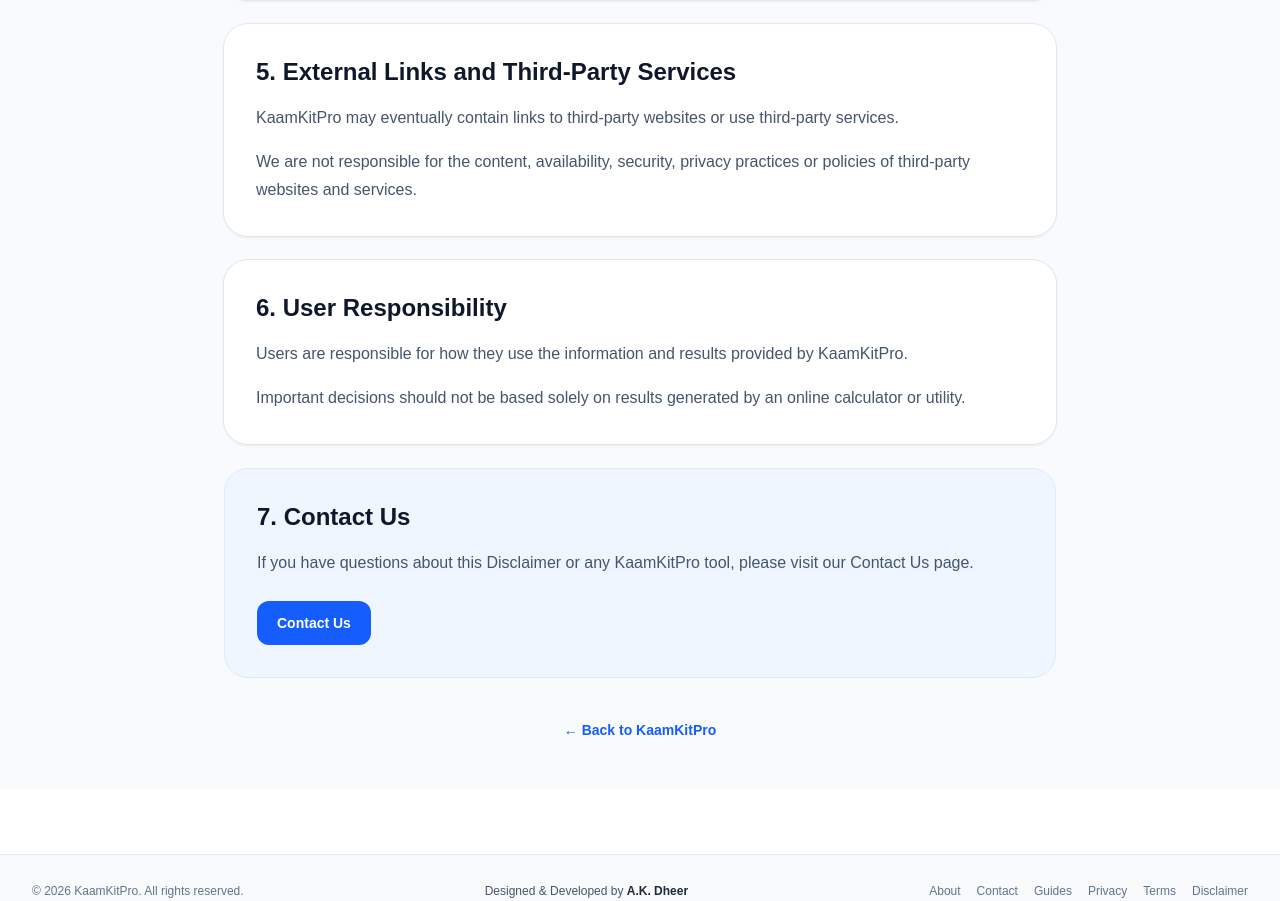
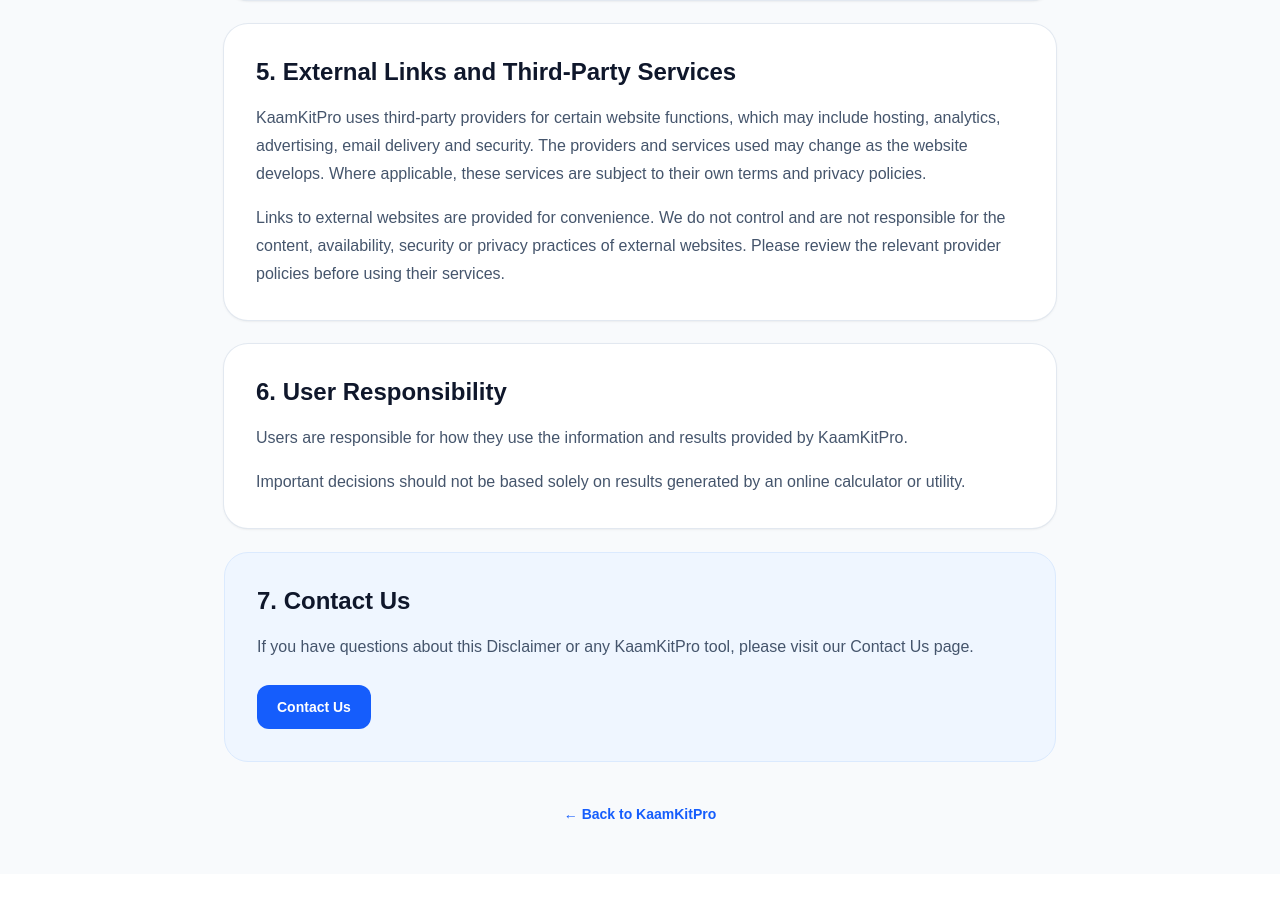
Before and after one commit to WellProSoftware/kaamkitpro, a Next.js app: page /disclaimer in a window 1280 px wide. Shown: the part 1433-2334 px from the top of the page. Built offline with nearby package versions, Linux system fonts and the light colour scheme; no server answers.

Commit message:
fix: align disclaimer with current third-party services

```diff
--- a/src/app/disclaimer/page.tsx
+++ b/src/app/disclaimer/page.tsx
@@ -108,14 +108,19 @@ export default function DisclaimerPage() {
             </h2>
 
             <p className="mt-4 leading-7 text-slate-600">
-              KaamKitPro may eventually contain links to third-party
-              websites or use third-party services.
+              KaamKitPro uses third-party providers for certain website
+              functions, which may include hosting, analytics, advertising,
+              email delivery and security. The providers and services used
+              may change as the website develops. Where applicable, these
+              services are subject to their own terms and privacy policies.
             </p>
 
             <p className="mt-4 leading-7 text-slate-600">
-              We are not responsible for the content, availability,
-              security, privacy practices or policies of third-party
-              websites and services.
+              Links to external websites are provided for convenience.
+              We do not control and are not responsible for the content,
+              availability, security or privacy practices of external
+              websites. Please review the relevant provider policies before
+              using their services.
             </p>
           </section>
 
```
